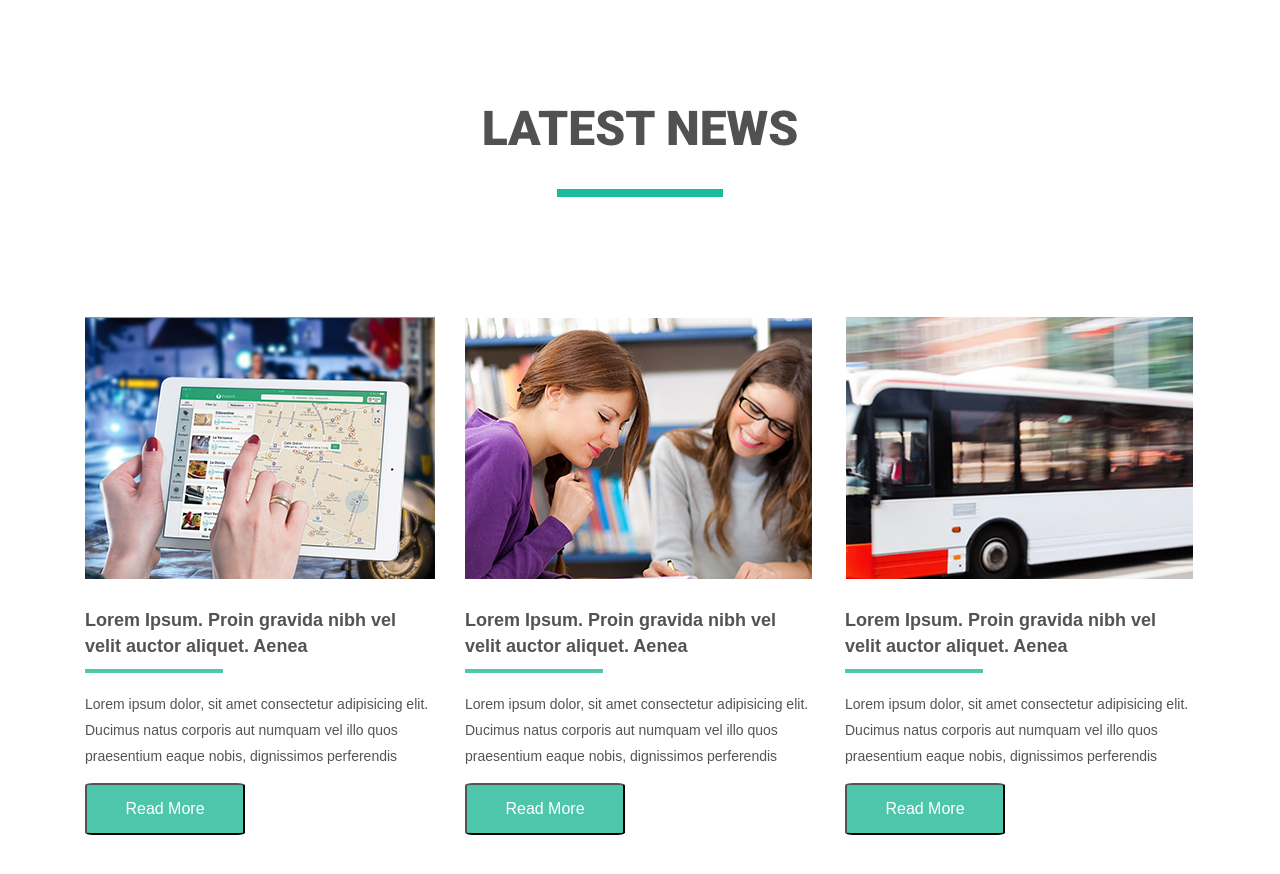
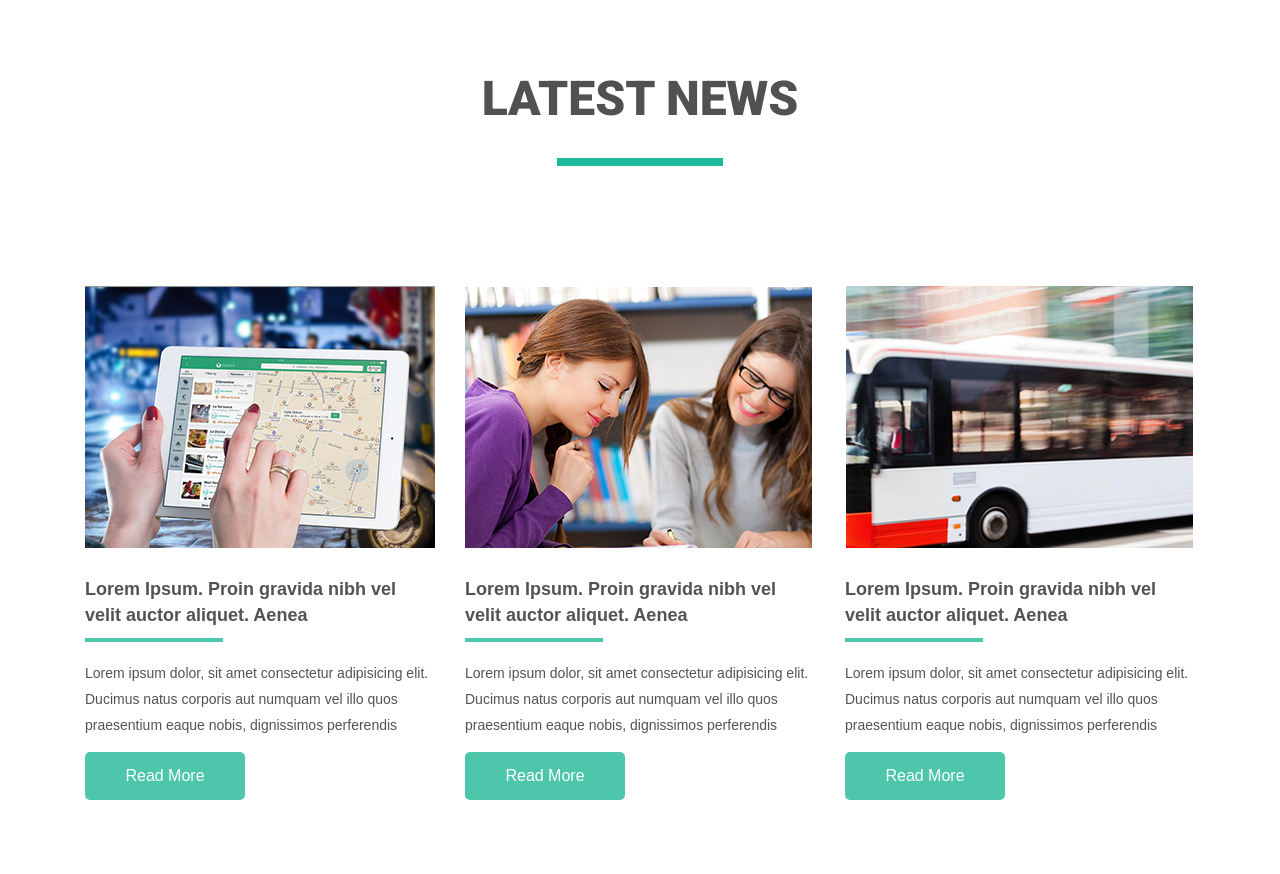
Before and after one commit to RomanStepanyan/homework-04, a plain HTML site: page index.html in a window 1280 px wide. Shown: the part 1104-1978 px from the top of the page. Drawn offline with Linux system fonts and the light colour scheme.

Commit message:
Fixed some bugs: logo, button, etс

```diff
--- a/css/styles.css
+++ b/css/styles.css
@@ -15,7 +15,7 @@
     float: left;
 }
 
-.logo p {
+.logo a {
     display: block;
     font-size: 30px;
     line-height: 32px;
@@ -26,7 +26,7 @@
     margin: 0;
 
 }
-.logo p::first-letter {
+.logo a::first-letter {
     font-weight: bold;
     color: #1abc9c;
 
@@ -39,7 +39,6 @@
 
 .navigation {
     display: block;
-    width: 470px;
     padding: 0;
     float: right;
 
@@ -85,7 +84,6 @@
     color: #515151;
     text-transform: uppercase;
     margin: 0px;
-    padding: 0px 307px;
     text-align: center;
 
 }
@@ -97,7 +95,7 @@
     width: 166px;
     height: 32px;
     border-bottom: 8px solid #1abc9c;
-    margin: 0px 165px;
+    margin: 0 auto;
 
 }
 .product-list {
@@ -118,8 +116,6 @@
 
 }
 .product-name-link {
-    display: block;
-    width: 255px;
     background-color: #323232;
     margin: 0px;
 }
@@ -170,7 +166,7 @@
     background-color: #959595;
 }
 
-.news-first-text {
+.news-title {
     font-family: 'OpenSans', 'Arial', sans-serif;
     font-size: 18px;
     line-height: 26px;
@@ -178,7 +174,7 @@
     color: #555252;
     margin: 0px 0px, 42px;
 }
-.news-first-text::after {
+.news-title::after {
     content: "";
     display: block;
     width: 138px;
@@ -194,9 +190,10 @@
     color: #555252;
     margin: 0px 0px 14px;
 }
-.news-button button {
+.news-button {
+    display: block;
     width: 160px;
-    border-radius: 5%;
+    border-radius: 5px;
     font-family: 'OpenSans', 'Arial', sans-serif;
     font-size: 16px;
     line-height: 26px;
@@ -205,5 +202,7 @@
     color: #ffffff;
     padding: 11px 0px;
     margin-bottom: 82px;
+    cursor: pointer;
+    text-align: center;
 
 }
--- a/index.html
+++ b/index.html
@@ -15,7 +15,7 @@
 <body>
     <header class="clearfix">
         <div class="logo clearfix">
-            <p>mart</p>
+            <a href="#">mart</a>
         </div>
         <nav class="navigation clearfix">
             <ul class="clearfix">
@@ -144,33 +144,27 @@
             <ul class="clearfix">
                 <li class="news-list">
                     <img src="./img/news-images/news-image1.png" width="350" height="262" alt="news-image1">
-                    <p class="news-first-text">Lorem Ipsum. Proin gravida nibh vel velit auctor aliquet. Aenea</p>
+                    <h3 class="news-title">Lorem Ipsum. Proin gravida nibh vel velit auctor aliquet. Aenea</h3>
                     <p class="news-second-text">Lorem ipsum dolor, sit amet consectetur adipisicing elit. Ducimus
                         natus corporis aut numquam vel illo quos praesentium eaque nobis, dignissimos perferendis
                     </p>
-                    <a class="news-button" href="#">
-                        <button type="button">Read More</button>
-                    </a>
+                    <a class="news-button" href="#">Read More</a>
                 </li>
                 <li class="news-list">
                     <img src="./img/news-images/news-image2.png" width="350" height="262" alt="news-image2">
-                    <p class="news-first-text">Lorem Ipsum. Proin gravida nibh vel velit auctor aliquet. Aenea</p>
+                    <h3 class="news-title">Lorem Ipsum. Proin gravida nibh vel velit auctor aliquet. Aenea</h3>
                     <p class="news-second-text">Lorem ipsum dolor, sit amet consectetur adipisicing elit. Ducimus
                         natus corporis aut numquam vel illo quos praesentium eaque nobis, dignissimos perferendis
                     </p>
-                    <a class="news-button" href="#">
-                        <button type="button">Read More</button>
-                    </a>
+                    <a class="news-button" href="#">Read More</a>
                 </li>
                 <li class="news-list">
                     <img src="./img/news-images/news-image3.png" width="350" height="262" alt="news-image3">
-                    <p class="news-first-text">Lorem Ipsum. Proin gravida nibh vel velit auctor aliquet. Aenea</p>
+                    <h3 class="news-title">Lorem Ipsum. Proin gravida nibh vel velit auctor aliquet. Aenea</h3>
                     <p class="news-second-text">Lorem ipsum dolor, sit amet consectetur adipisicing elit. Ducimus
                         natus corporis aut numquam vel illo quos praesentium eaque nobis, dignissimos perferendis
                     </p>
-                    <a class="news-button" href="#" >
-                        <button type="button">Read More</button>
-                    </a>
+                    <a class="news-button" href="#" >Read More</a>
                 </li>
             </ul>
         </div>
```
